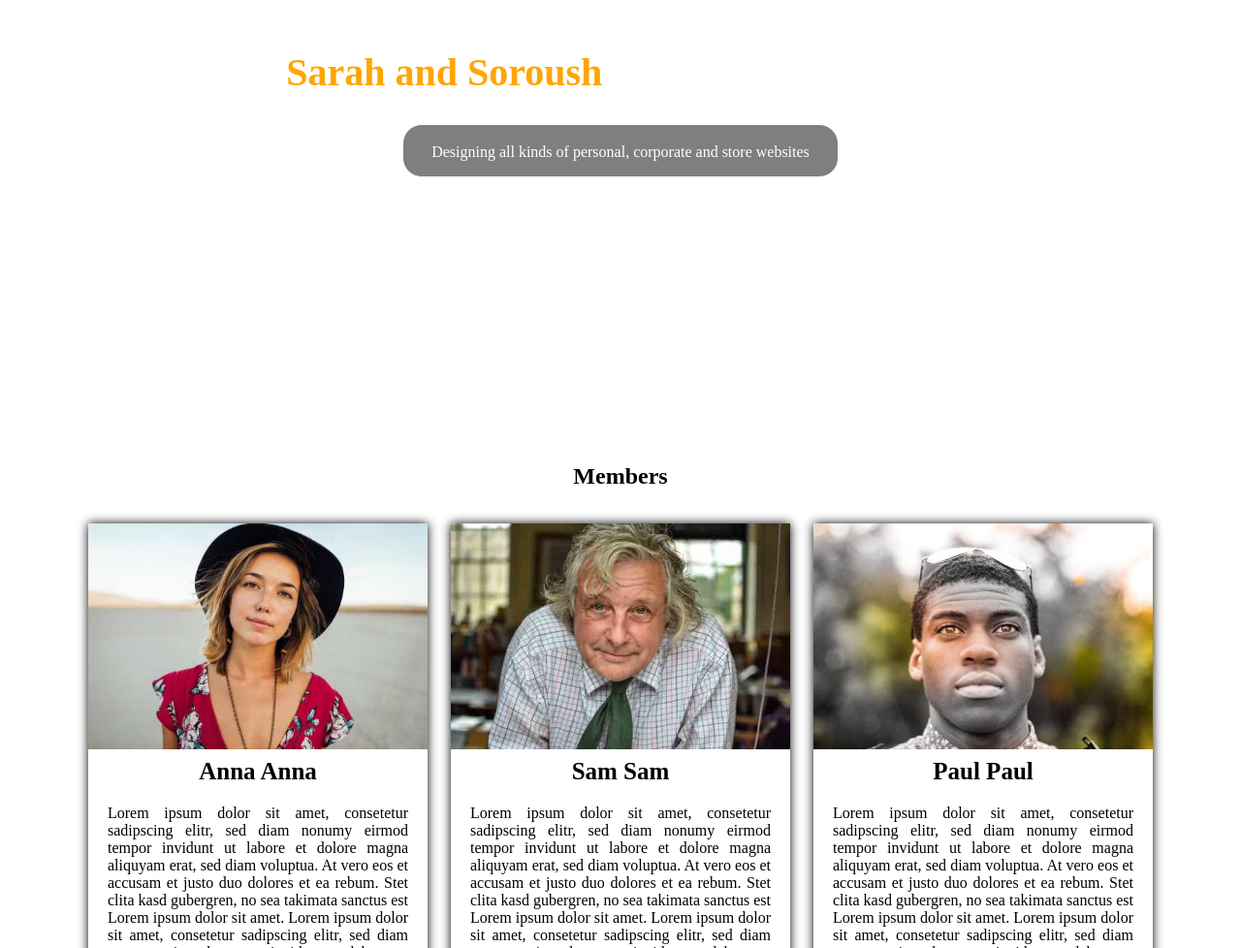
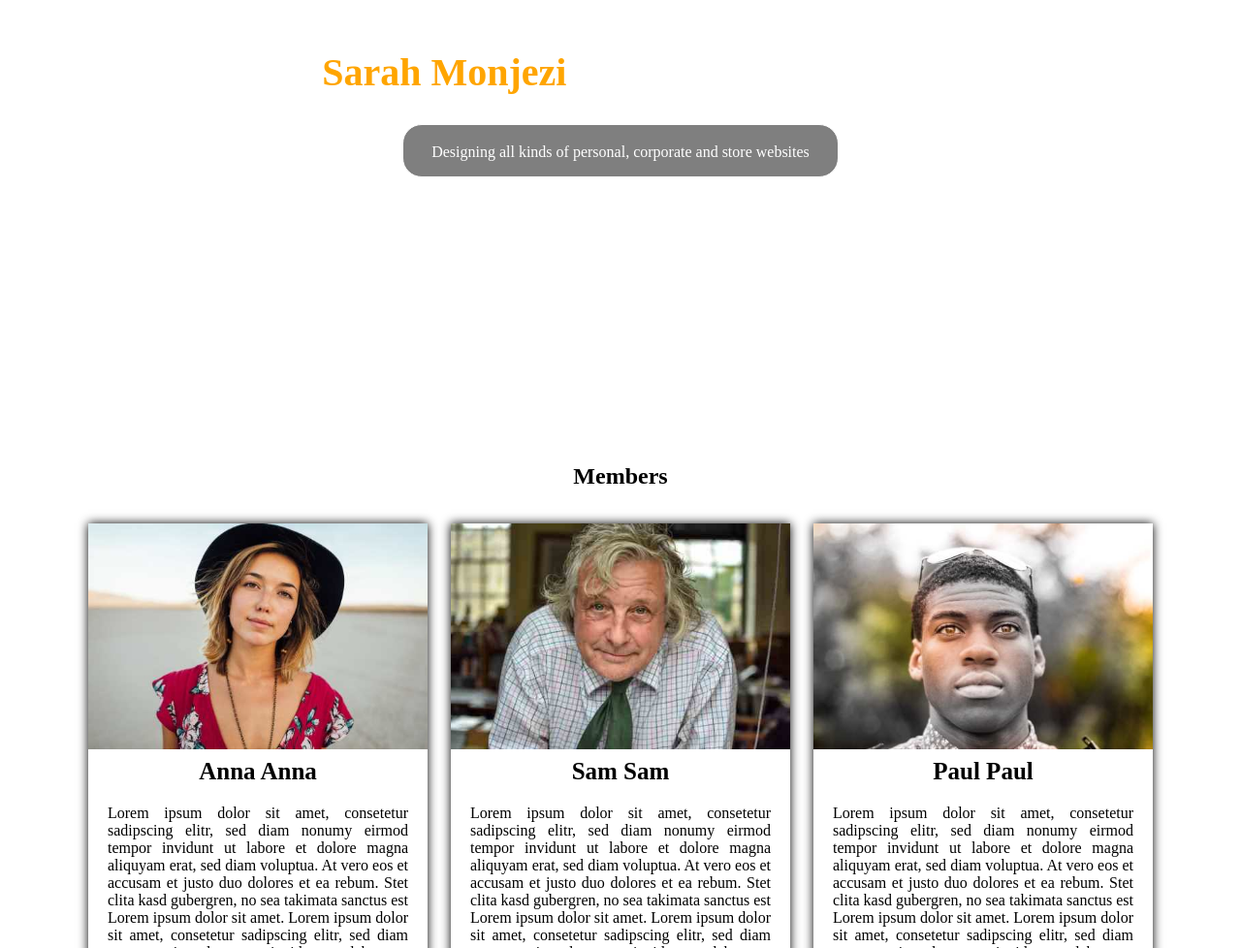
Before and after one commit to saramonjezi63/Menu, a plain HTML site: page index.html in a window 1280 px wide. Shown: the part 122-1100 px from the top of the page at 97% size. Drawn offline with Linux system fonts and the light colour scheme.

Commit message:
Update index.html
Text contents were modified

```diff
--- a/index.html
+++ b/index.html
@@ -16,7 +16,7 @@
    <li class="nav-item"> Product</li>
    </ul>
 
-   <h1 class="title"> <span>Sarah and Soroush</span> web design company</h1>
+   <h1 class="title"> <span>Sarah Monjezi</span> web design company</h1>
 
    <p class="desc">Designing all kinds of personal, corporate and store websites</p>
    </div>
```
